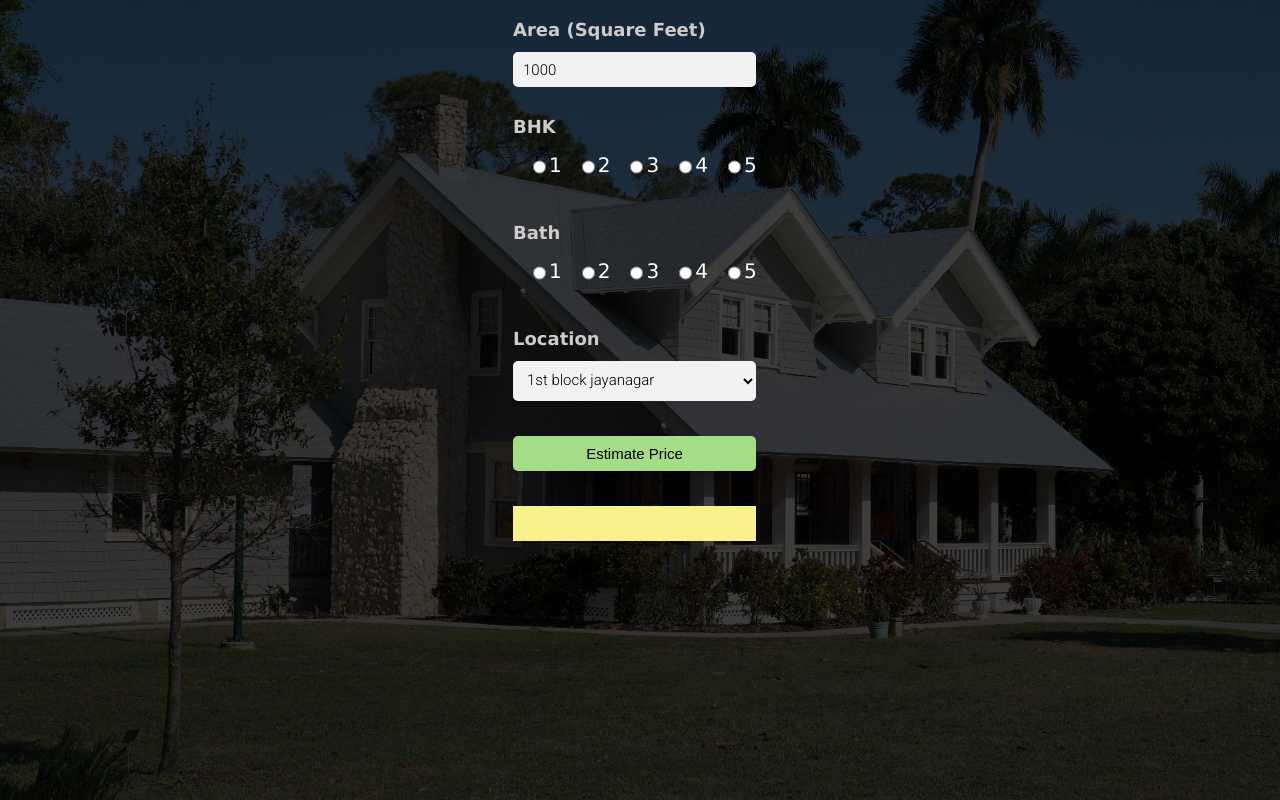
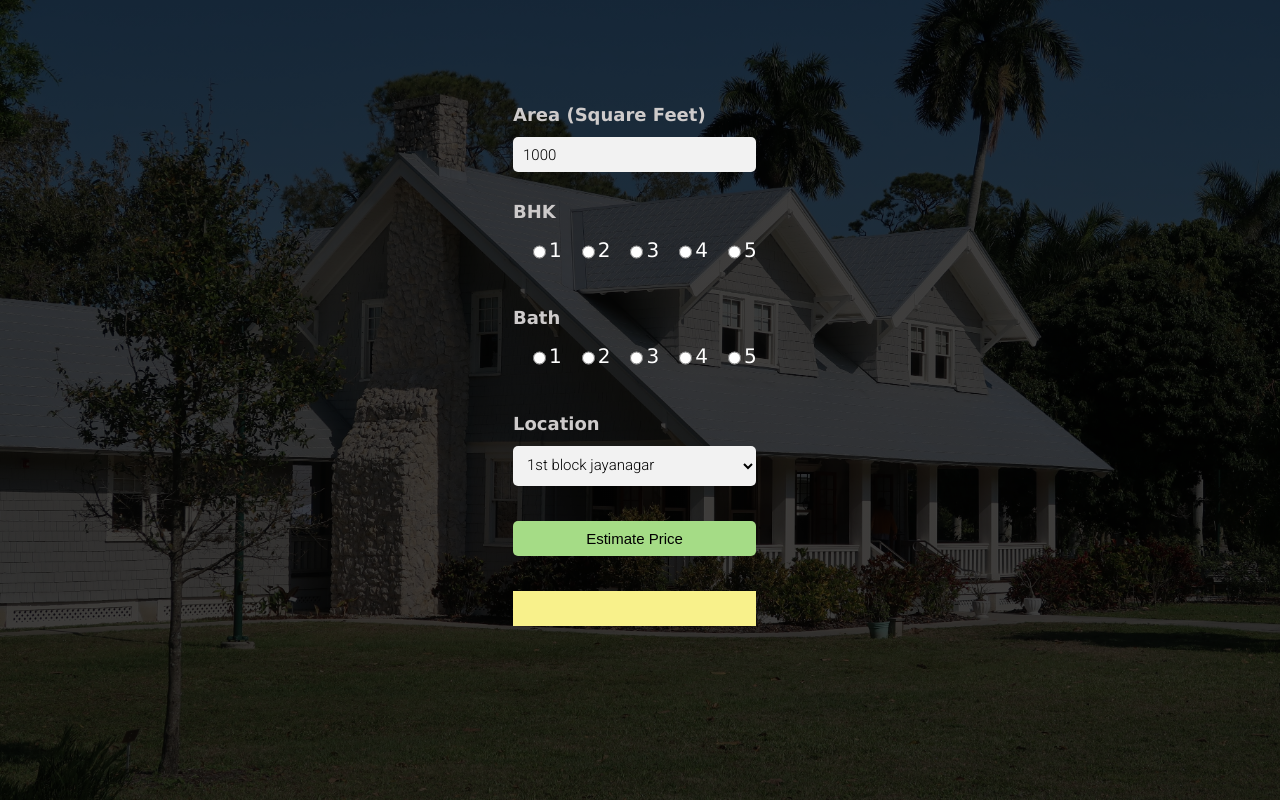
Before and after one commit to Manshi-Rathour/Real-Estate-Price-Prediction, a FastAPI app: page / in a window 1280 px wide. Run offline with FastAPI, Linux system fonts and the light colour scheme; parts of the project's set-up code (start-up, migrations or seed data) failed here and were passed over.

Commit message:
ui updated

```diff
--- a/static/style.css
+++ b/static/style.css
@@ -67,7 +67,17 @@
 	border-radius: 0 4px 4px 0;
 }
 
-.form {
+.form-bhk {
+	max-width: 270px;
+	font-family: "Lucida Grande", Tahoma, Verdana, sans-serif;
+	font-weight: normal;
+	line-height: 1.625;
+	margin: auto;
+	margin-top: 100px;
+	padding-left: 16px;
+	z-index: 2;
+}
+.form-bath {
 	max-width: 270px;
 	font-family: "Lucida Grande", Tahoma, Verdana, sans-serif;
 	font-weight: normal;
@@ -76,6 +86,7 @@
 	padding-left: 16px;
 	z-index: 2;
 }
+
 
 h2 {
 	font-size: 18px;
--- a/templates/index.html
+++ b/templates/index.html
@@ -13,7 +13,7 @@
     <body>
         <div class="img"></div>
 
-        <form action class="form">
+        <form action class="form-bhk">
             <h2>Area (Square Feet)</h2>
             <input type="text" class="area" id="uiSqft" class="floatLabel"
                 name="Squareft" value="1000">
@@ -37,7 +37,7 @@
             </div>
         </form>
 
-        <form action class="form">
+        <form action class="form-bath">
             <h2>Bath</h2>
             <div class="switch-field">
                 <input type="radio" id="radio-bath-1" name="uiBath" value="1">
```
Also changed, not shown: requirements.txt (+5 -5 lines), 1 other file.
